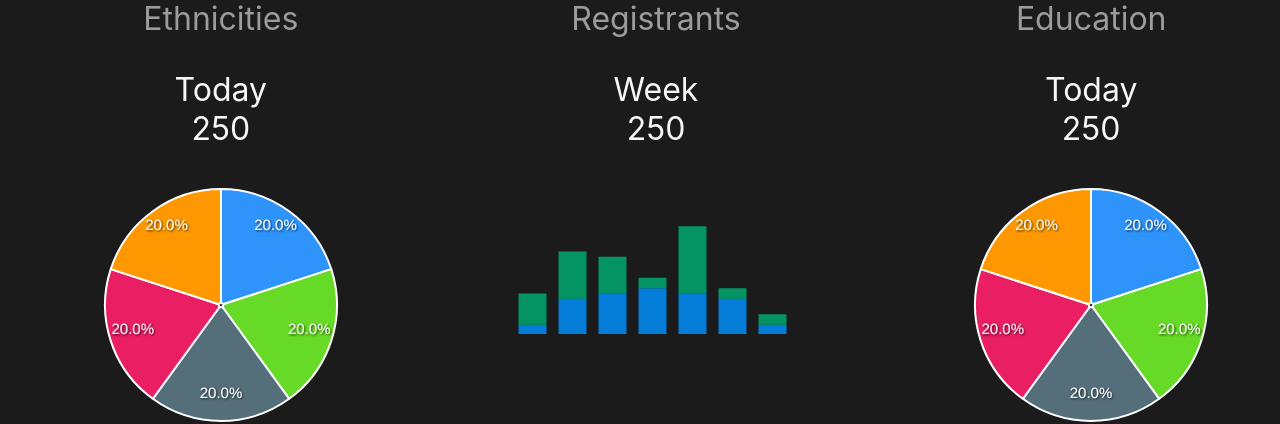
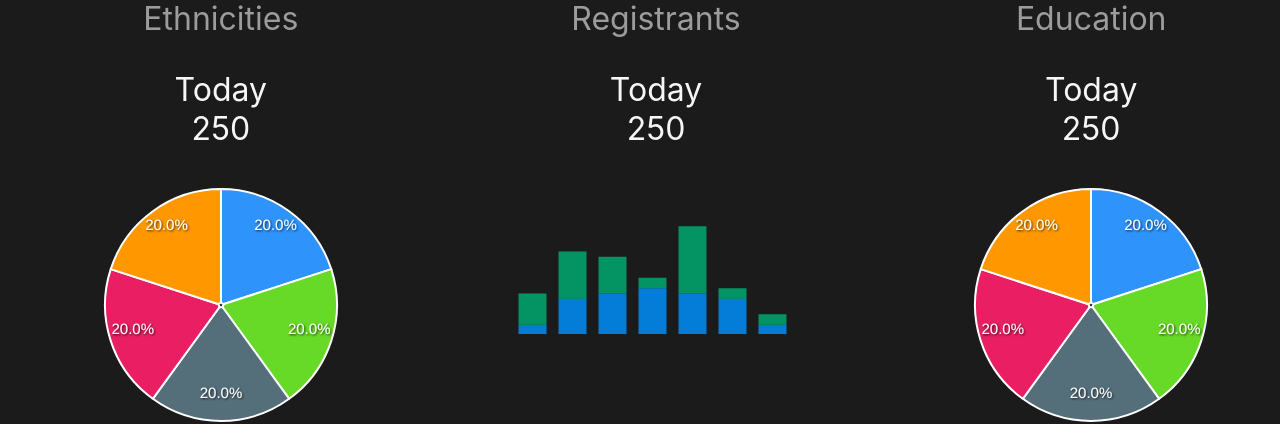
Before and after one commit to nishilfaldu/react-dashboard, a React (Create React App) app: page /trends in a window 1280 px wide. Shown: the part 371-795 px from the top of the page. Built offline with nearby package versions, Linux system fonts and the light colour scheme.

Commit message:
added props to barchart

```diff
--- a/src/components/BarChartCard.js
+++ b/src/components/BarChartCard.js
@@ -10,7 +10,7 @@ const ChartDiv = styled.div`
     align-items: center;
     justify-content: center;
 `
-const BarChartCard = function(){
+const BarChartCard = function(props){
 
   const [options, setOptions] = useState({
     chart: {
@@ -87,10 +87,10 @@ const BarChartCard = function(){
     return (
       <div>
         <ThemeProvider theme={theme}>
-            <SimpleCard cardTitle="Registrants">
-                Week
+            <SimpleCard cardTitle={props.cardTitle}>
+                {props.cardLabel}
                 <br></br>
-                250
+                {props.cardValue}
                 <ChartDiv>
                   <Chart options={options} series={series} type="bar" height="auto" width="100%"/>
                 </ChartDiv>
--- a/src/components/YearlyDashboard.js
+++ b/src/components/YearlyDashboard.js
@@ -55,7 +55,7 @@ const YearlyDashboard = function(){
 
             <StyledRow>
                 <PieChartCard cardTitle="Ethnicities" cardLabel="Today" cardValue="250"></PieChartCard>
-                <BarChartCard></BarChartCard>
+                <BarChartCard cardTitle="Registrants" cardLabel="Today" cardValue="250"></BarChartCard>
                 <PieChartCard cardTitle="Education" cardLabel="Today" cardValue="250"></PieChartCard>
             </StyledRow>
         </div>
```
